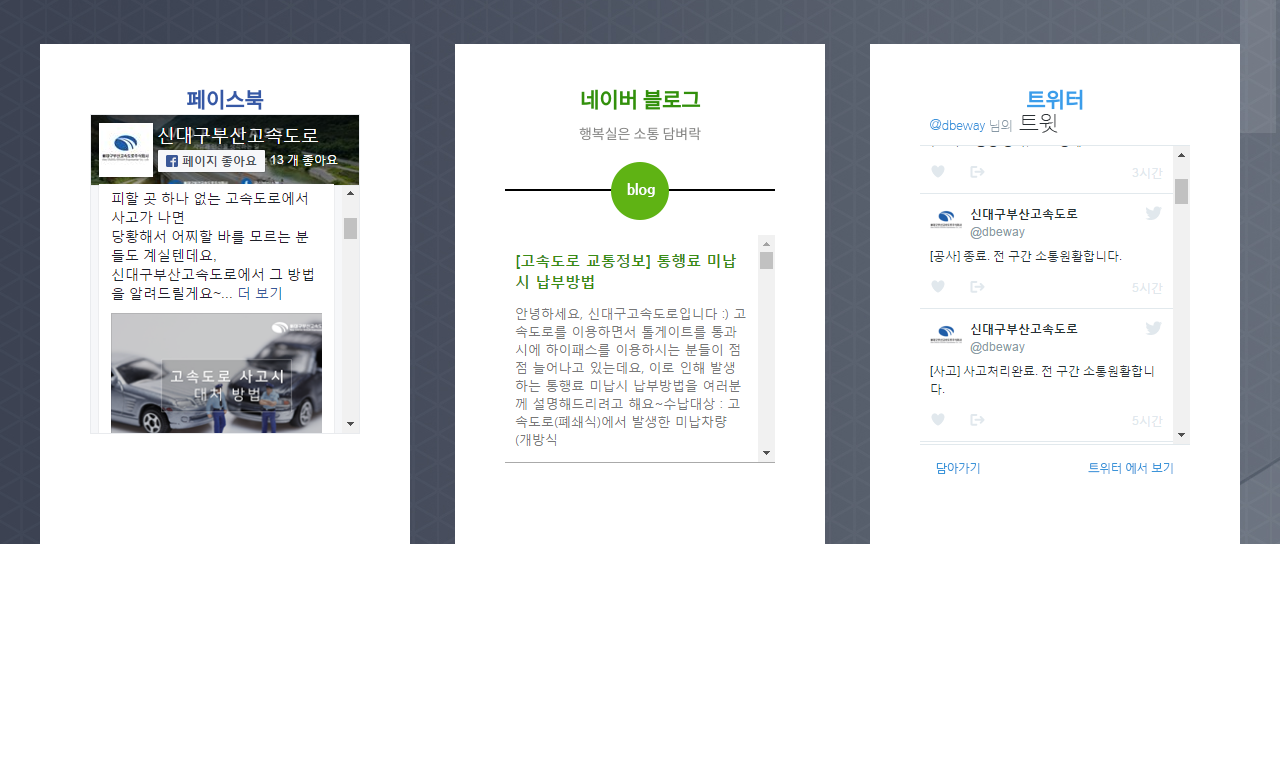
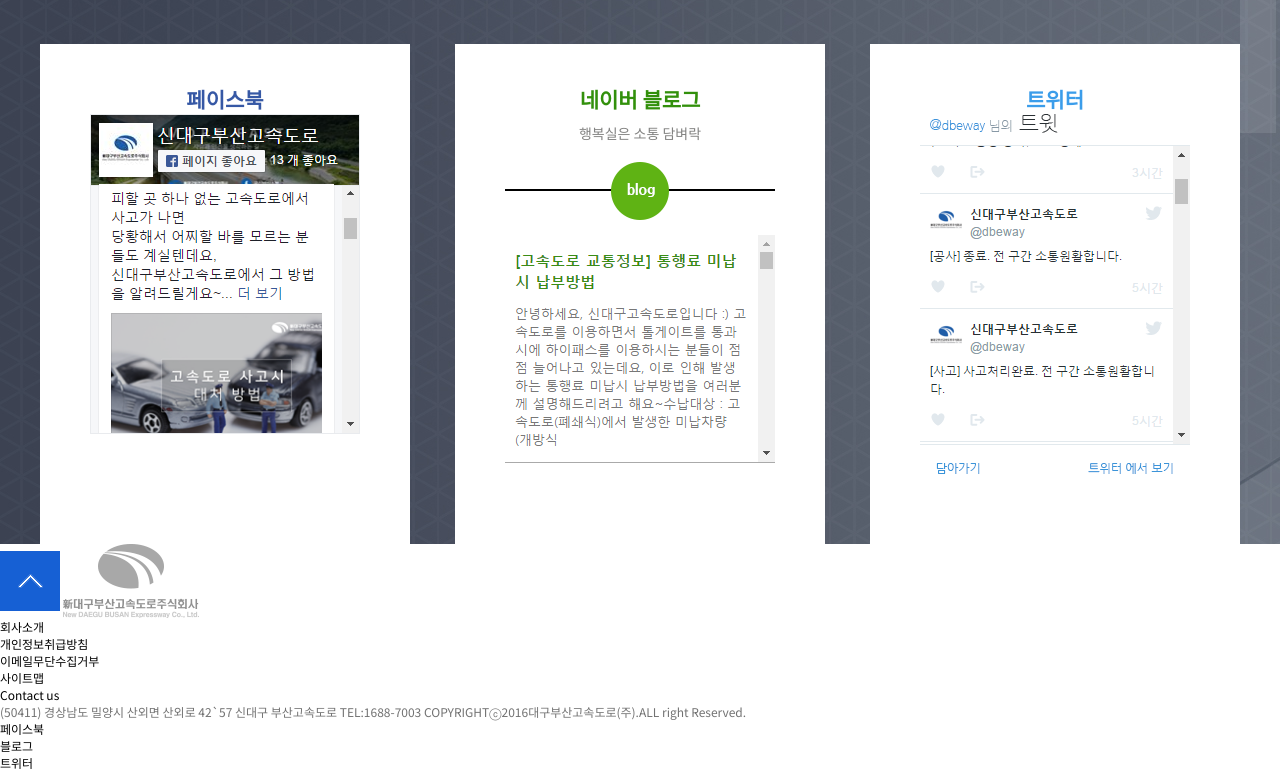
Before and after one commit to LeeJaesunga/busan, a plain HTML site: page index.html in a window 1280 px wide. Shown: the part 3436-4207 px from the top of the page. Before the commit the page ends 3980 px from the top, so only its background shows below. Drawn offline with Linux system fonts and the light colour scheme; a web font is replaced by a local one.

Commit message:
하루루

```diff
--- a/index.html
+++ b/index.html
@@ -327,5 +327,26 @@
         </div>
    </div>
 
+    <div id="footer">
+        <a href="#">
+            <img src="./img/btn_top.gif" alt="대매뉴 바로가기"></a>
+            <img src="./img/img_footer.gif" alt="주식회사">
+            <ul>
+                <li><a href="#">회사소개</a></li>
+                <li><a href="#">개인정보취급방침</a></li>
+                <li><a href="#">이메일무단수집거부</a></li>
+                <li><a href="#">사이트맵</a></li>
+                <li><a href="#">Contact us</a></li>
+            </ul>
+            <address>
+                (50411) 경상남도 밀양시 산외면 산외로 42`57 신대구 부산고속도로 <span>TEL:1688-7003</span>
+                <em>COPYRIGHTⓒ2016대구부산고속도로(주).ALL right Reserved.</em>
+            </address>
+            <ul>
+                <li><a href="#">페이스북</a></li>
+                <li><a href="#">블로그</a></li>
+                <li><a href="#">트위터</a></li>
+            </ul>
+    </div>
 </body>
 </html>
```
